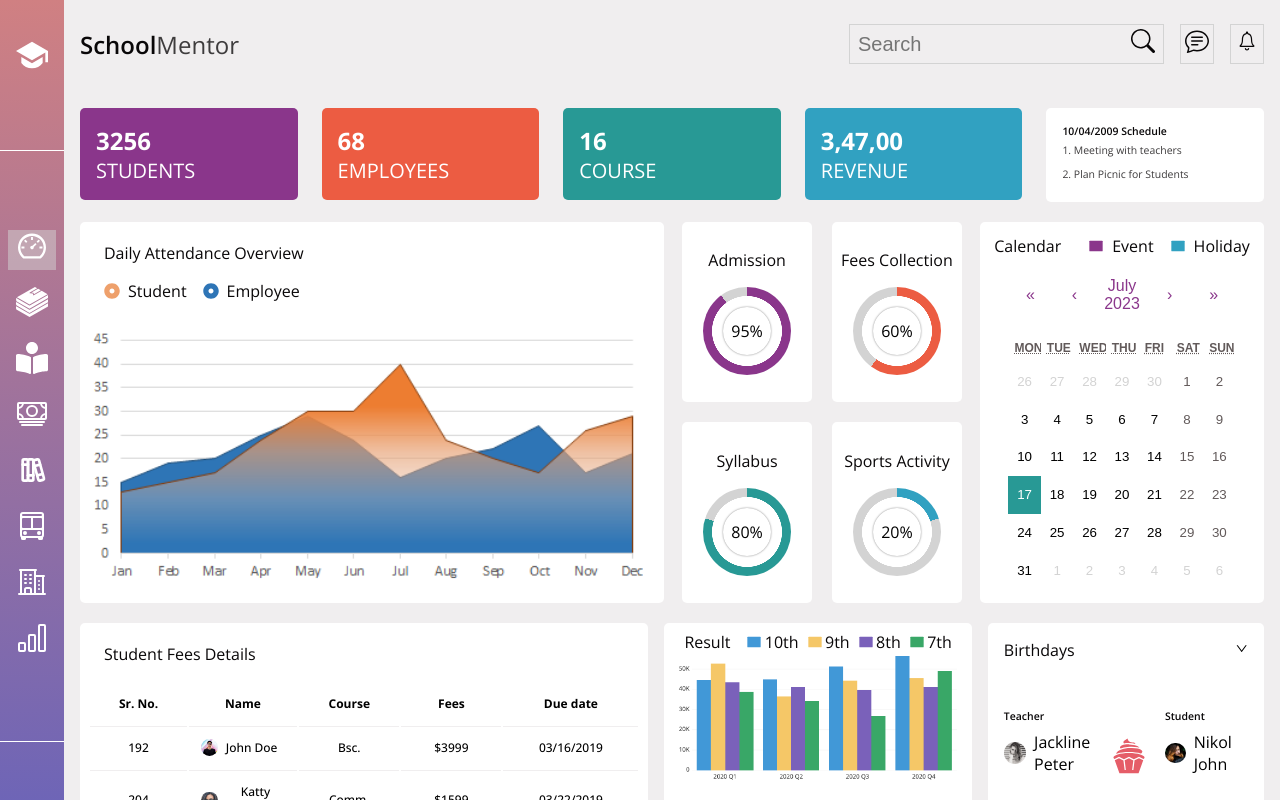
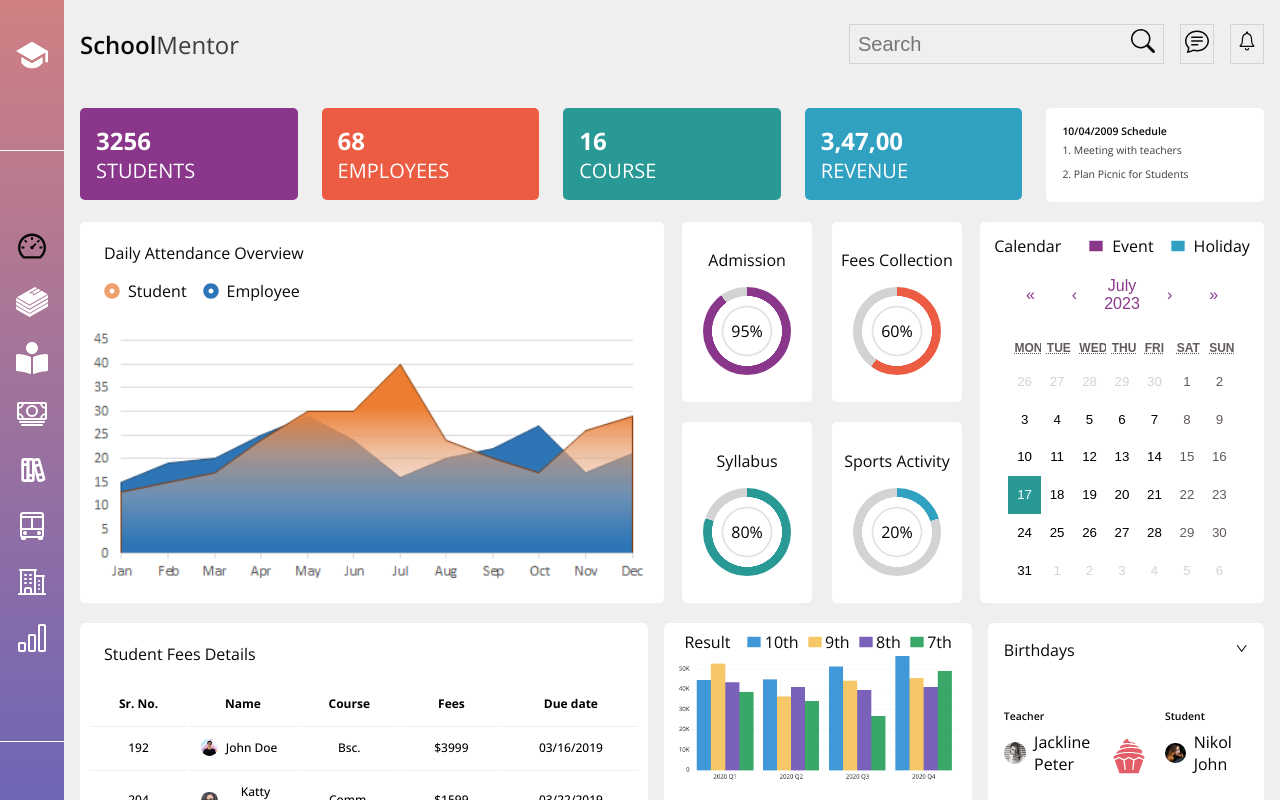
Before and after one commit to EdraakSystems/dash_design2, a React (Create React App) app: page / in a window 1280 px wide. In both pictures the pointer is over the button 32 px from the left and 250 px from the top of the page. Shown: the top 800 px of the page. Built offline with nearby package versions, Linux system fonts and the light colour scheme.

Commit message:
navbar hover

```diff
--- a/src/components/Navbar/Navbar.css
+++ b/src/components/Navbar/Navbar.css
@@ -11,6 +11,11 @@
 .navbar button {
     font-size: 2rem;
     color: white;
+    transition: 0.3s;
+}
+
+.navbar button :hover {
+    color: #090708;
 }
 
 .nav_Logo {
```
